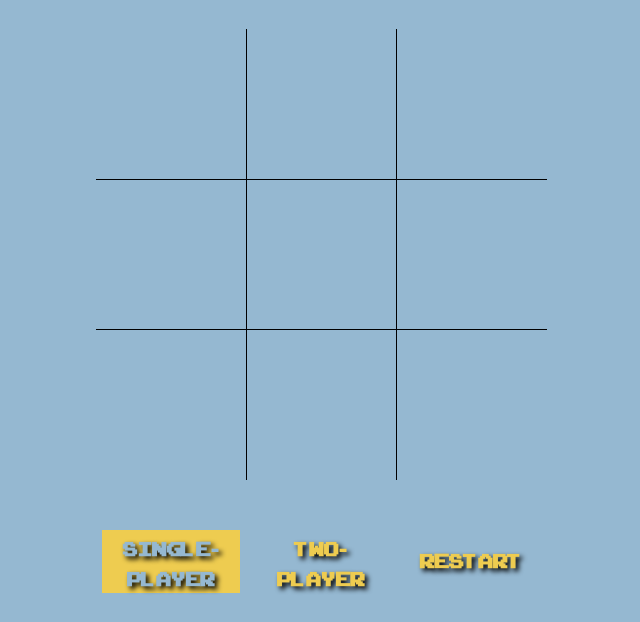
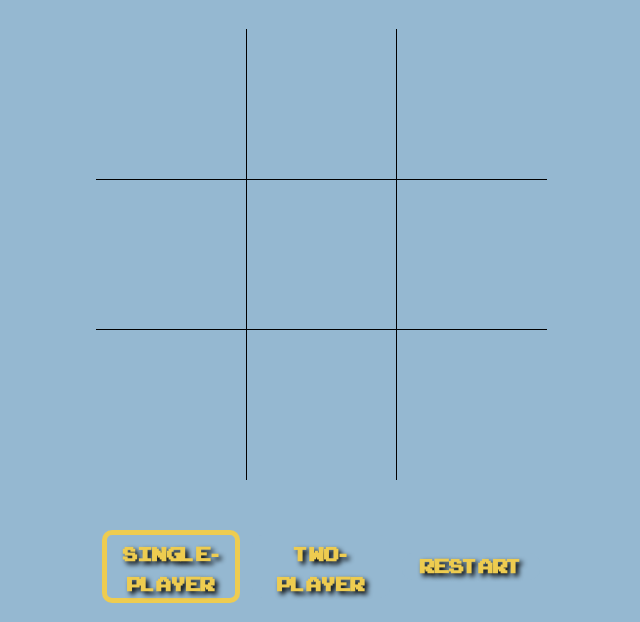
Before and after one commit to dylen400mh/tictactoe, a plain HTML site: page index.html in a window 1280 px wide. Both pictures are taken after a click on the button "Single-Player". Shown: the part 198-820 px from the top of the page, without its empty margins (319-959 px from the left). Drawn offline with Linux system fonts and the light colour scheme.

Commit message:
Change 'selected' button style to a border instead of background change

```diff
--- a/script.js
+++ b/script.js
@@ -56,8 +56,7 @@ const displayController = (() => {
 
             // switch gamemode and set "selected" styles
             gameController.setMode(1);
-            aiButton.style.background = "#eecc50";
-            aiButton.style.color = "#95B8D1";
+            aiButton.style.border = "5px solid #eecc50"
         }
     })
 
@@ -72,8 +71,7 @@ const displayController = (() => {
 
             // switch gamemode and set "selected" styles
             gameController.setMode(2);
-            playerButton.style.background = "#eecc50";
-            playerButton.style.color = "#95B8D1";
+            playerButton.style.border = "5px solid #eecc50"
         }
     })
 
--- a/styles.css
+++ b/styles.css
@@ -64,7 +64,9 @@ button {
     border: none;
 }
 
-
+button h1 {
+    border-radius: 10px;
+}
 
 .box:hover,
 .box:hover .sign,
```
